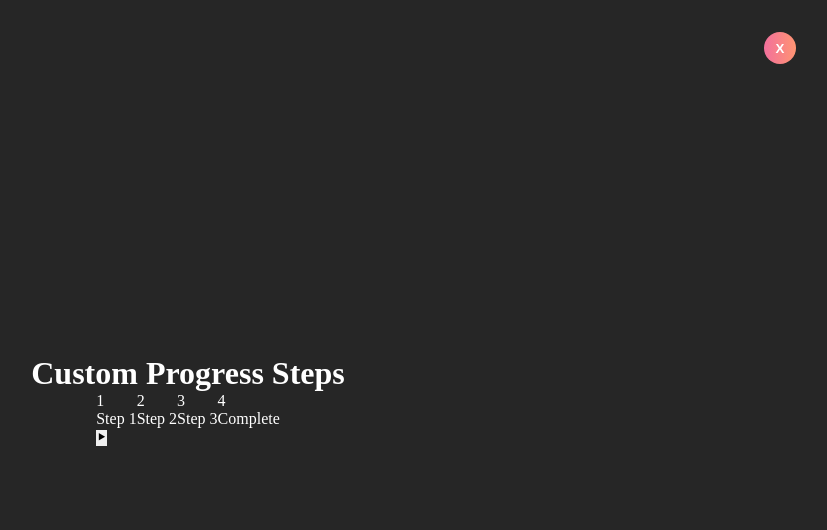
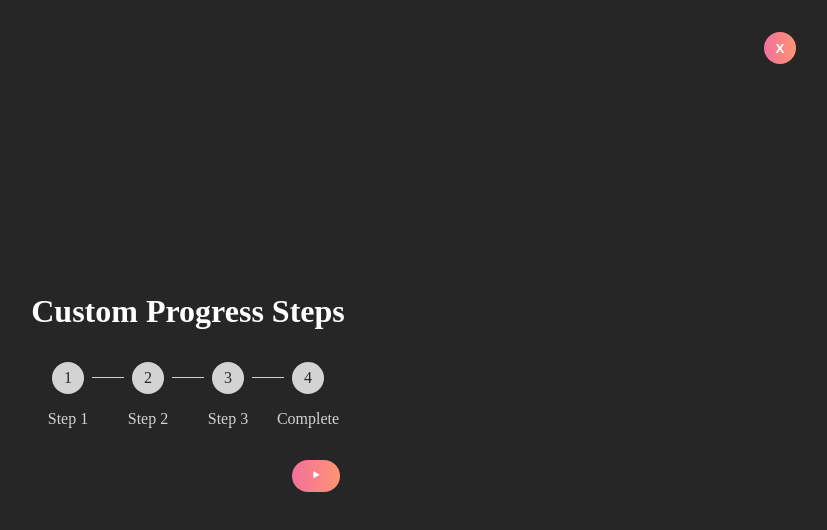
Before and after one commit to codexarama/progress-components, a React (Create React App) app: page / in a window 1280 px wide. Both pictures are taken after a click on the button "steps". Shown: the top 530 px of the page, without its empty margins (452-1279 px from the left). Built offline with nearby package versions, Linux system fonts and the light colour scheme.

Commit message:
style (ProgressSteps) : update

```diff
--- a/src/components/ProgressStep/progressStep.css
+++ b/src/components/ProgressStep/progressStep.css
@@ -1,4 +1,90 @@
+.progress_steps {
+  margin-top: 2rem;
+  margin-bottom: 1rem;
+}
+
 .stepper {
+  margin-bottom: 2rem;
   display: flex;
+  width: 20rem;
+  justify-content: space-between;
+}
+
+.step {
+  position: relative;
+  width: 5rem;
+}
+
+.step:not(:last-child) .step_number::after {
+  content: '';
+  position: absolute;
+  margin-left: 5rem;
+  height: 0.1rem;
+  width: 2rem;
+  background: var(--tertiary);
+  z-index: -1;
+}
+
+.step:not(:last-child) .selected::after {
+  background: var(--gradient_variation);
+}
+
+.step_number {
+  margin: auto;
+  margin-bottom: 1rem;
+  display: flex;
+  justify-content: center;
+  align-items: center;
+  background: var(--tertiary);
+  width: 2rem;
+  height: 2rem;
+  border-radius: 50%;
+  color: var(--bg);
+}
+
+.step_label {
+  width: 5rem;
+  text-align: center;
+  color: var(--tertiary);
+  /* color: var(--light); */
+}
+
+.step .selected {
+  background: var(--gradient_variation);
+  color: var(--light);
+  font-weight: 600;
+}
+
+.step .highlighted {
   color: var(--light);
 }
+
+.stepper_navigation {
+  display: flex;
+  justify-content: flex-end;
+}
+
+.stepper_navigation button {
+  width: 3rem;
+  margin: 0 0.5rem;
+  padding: 0.5rem 1rem;
+  border-radius: 1rem;
+  /* box-shadow: 0 1px 5px var(--primary); */
+  color: var(--light);
+}
+
+.stepper_navigation--previous {
+  background: var(--gradient_neutral);
+}
+
+.stepper_navigation--previous:hover {
+  background: var(--gradient_neutral-hover);
+}
+
+.stepper_navigation--next {
+  background: var(--gradient);
+}
+
+.stepper_navigation--next:hover {
+  background: var(--gradient-hover);
+}
```
